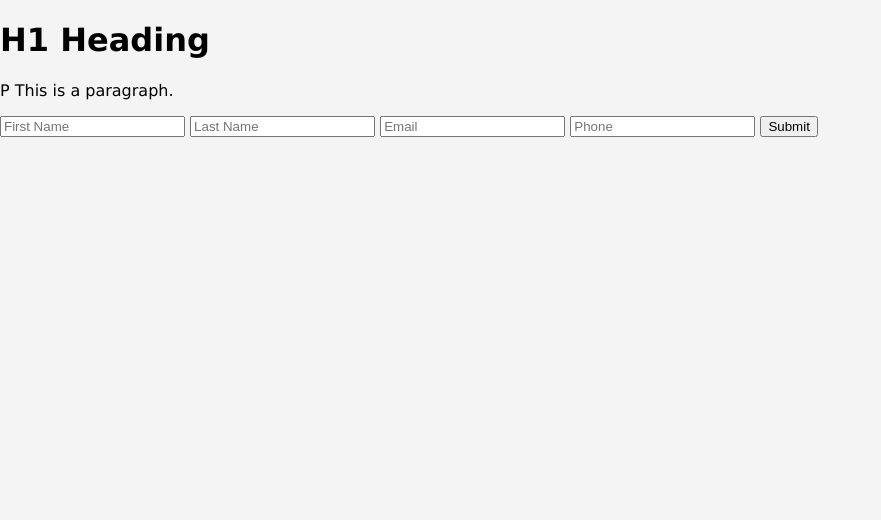
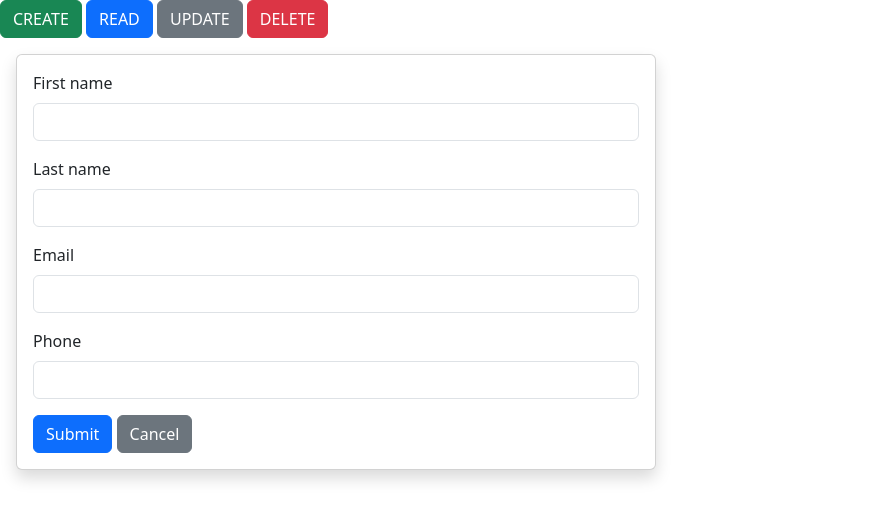
Before and after one commit to Alex-Eriksen/ServerScripting_H5, a website: page public/index.html in a window 1280 px wide. Shown: the whole page, without its empty margins (0-881 px from the left). Drawn offline with nearby package versions, Linux system fonts and the light colour scheme.

Commit message:
clientside

```diff
--- /dev/null
+++ b/public/app.js
@@ -0,0 +1,42 @@
+document.getElementById("create-submit").addEventListener("click", function() {
+	// Create a new XMLHttpRequest object
+	const xhr = new XMLHttpRequest();
+
+	// Set the request method and URL
+	xhr.open("POST", "http://localhost:3000/api/contact", true);
+
+	// Set the request headers
+	xhr.setRequestHeader("Content-Type", "application/json");
+
+	const firstName = document.getElementById("create-first-name").value;
+	const lastName = document.getElementById("create-last-name").value;
+	const email = document.getElementById("create-email").value;
+	const phone = document.getElementById("create-phone").value;
+
+	// Set the request body
+	const requestBody = JSON.stringify({
+		_id: "",
+		firstName: firstName,
+		lastName: lastName,
+		email: email,
+		phone: phone
+	});
+
+	// Set the onload callback function
+	xhr.onload = function ()
+	{
+		if (xhr.status === 200)
+		{
+			// Request was successful
+			console.log(xhr.responseText);
+		}
+		else
+		{
+			// Request failed
+			console.error("Request failed. Status:", xhr.status);
+		}
+	};
+
+	// Send the request
+	xhr.send(requestBody);
+});
--- a/public/index.html
+++ b/public/index.html
@@ -7,18 +7,37 @@
         <meta name="keywords" content="HTML, CSS, JavaScript">
         <meta name="author" content="Alexander V. Eriksen">
         <meta name="viewport" content="width=device-width, initial-scale=1.0">
-        <link rel="stylesheet" href="./style.css">
+        <link href="https://cdn.jsdelivr.net/npm/bootstrap@5.3.3/dist/css/bootstrap.min.css" rel="stylesheet" integrity="sha384-QWTKZyjpPEjISv5WaRU9OFeRpok6YctnYmDr5pNlyT2bRjXh0JMhjY6hW+ALEwIH" crossorigin="anonymous">
     </head>
     <body>
-        <h1>H1 Heading</h1>
-        <p>P This is a paragraph.</p>
+        <button class="btn btn-success">CREATE</button>
+        <button class="btn btn-primary">READ</button>
+        <button class="btn btn-secondary">UPDATE</button>
+        <button class="btn btn-danger">DELETE</button>
 
-        <form action="" method="post">
-            <input type="text" name="firstName" placeholder="First Name">
-            <input type="text" name="lastName" placeholder="Last Name">
-            <input type="email" name="email" placeholder="Email">
-            <input type="phone" name="phone" placeholder="Phone">
-            <button type="submit">Submit</button>
-        </form>
+        <div class="card shadow m-3 p-3 col-6">
+            <form>
+                <div class="mb-3">
+                    <label for="firstName" class="form-label">First name</label>
+                    <input id="create-first-name" class="form-control" type="text" name="firstName">
+                </div>
+                <div class="mb-3">
+                    <label for="lastName" class="form-label">Last name</label>
+                    <input id="create-last-name" class="form-control" type="text" name="lastName">
+                </div>
+                <div class="mb-3">
+                    <label for="email" class="form-label">Email</label>
+                    <input id="create-email" class="form-control" type="email" name="email">
+                </div>
+                <div class="mb-3">
+                    <label for="phone" class="form-label">Phone</label>
+                    <input id="create-phone" class="form-control" type="phone" name="phone">
+                </div>
+                <button id="create-submit" class="btn btn-primary" type="submit">Submit</button>
+                <button class="btn btn-secondary">Cancel</button>
+            </form>
+        </div>
+
+        <script src="./app.js"></script>
     </body>
 </html>
```
